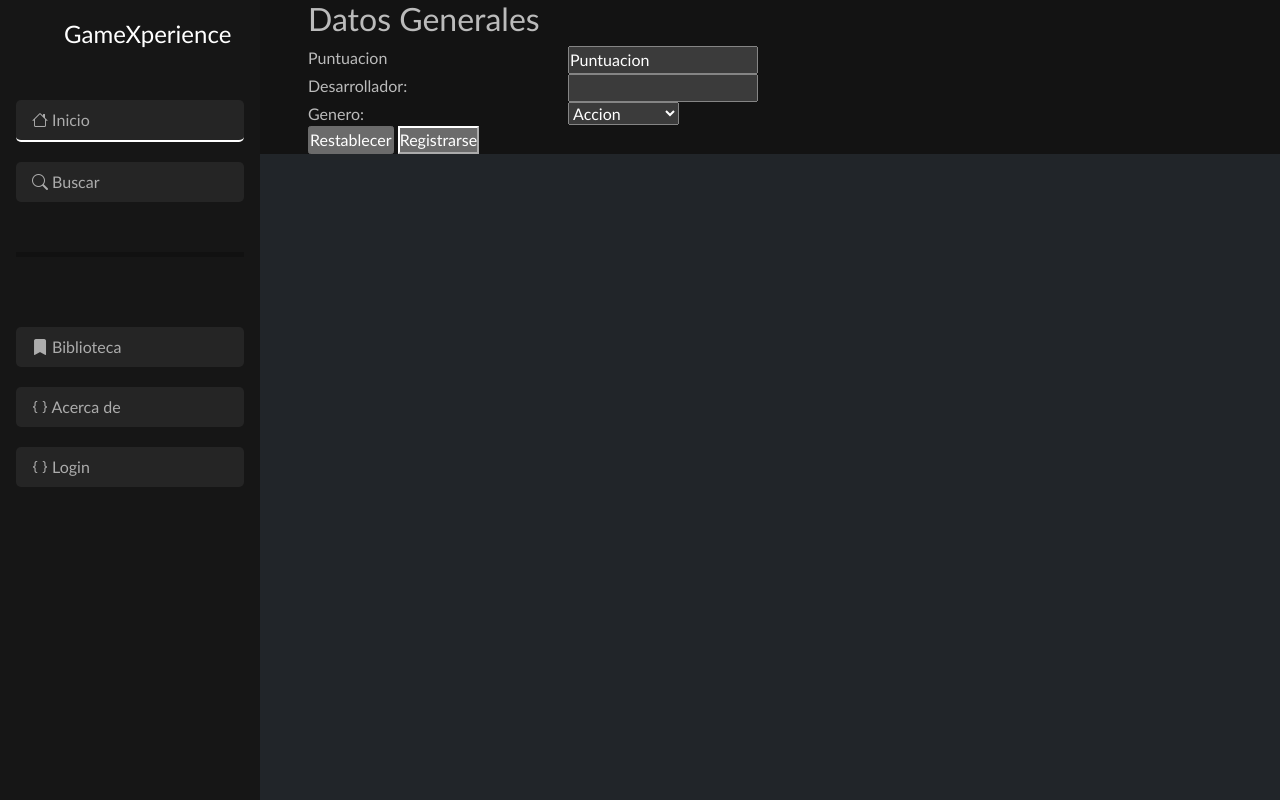
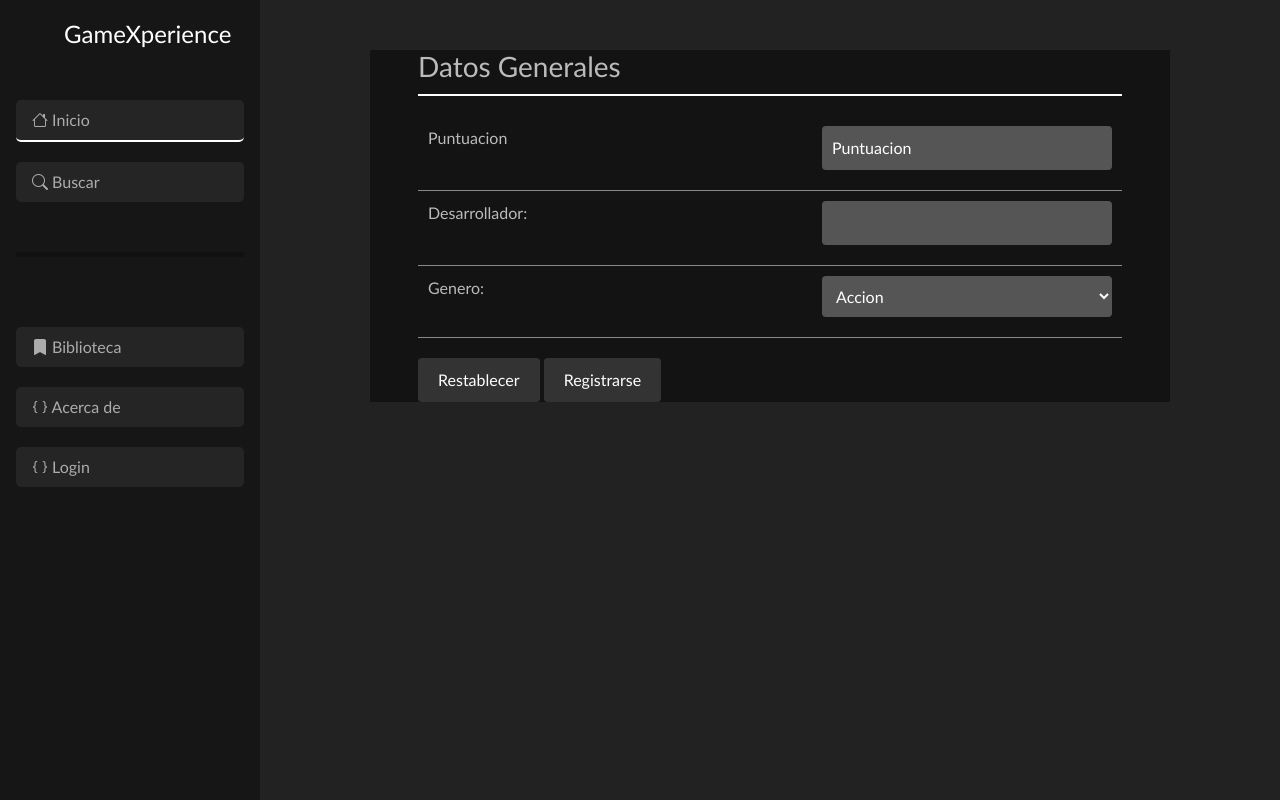
Before and after one commit to Chiquil09/GameXperience, a PHP site: page /admin/crear2.php in a window 1280 px wide. Run offline with PHP 8.4, Linux system fonts and the light colour scheme; data comes from the database, SQL or seed files in the repository.

Commit message:
22/06723-07:43

```diff
--- a/admin/crear2.php
+++ b/admin/crear2.php
@@ -1,15 +1,15 @@
 <?php
 include '../includes/funciones/db_conexion.php';
 
-if(!empty($_GET['puntuacion'])){
+if (!empty($_GET['puntuacion'])) {
     $puntuacion = $_GET['puntuacion'];
     $desarrollador = $_GET['desarrolador'];
     $genero_id = $_GET['genero_id'];
 
     $producto_id = $mysqli->query('SELECT id FROM productos ORDER BY id DESC');
-    $id=$producto_id->fetch_array(MYSQLI_ASSOC);
+    $id = $producto_id->fetch_array(MYSQLI_ASSOC);
 
-    $consulta = 'INSERT INTO datos(puntuacion, desarrolador, genero_id, producto_id) VALUES ('.$puntuacion.',"'. $desarrollador.'",'.$genero_id.', '.$id['id'].')';
+    $consulta = 'INSERT INTO datos(puntuacion, desarrolador, genero_id, producto_id) VALUES (' . $puntuacion . ',"' . $desarrollador . '",' . $genero_id . ', ' . $id['id'] . ')';
 
     if ($mysqli->query($consulta) === TRUE) {
         echo "El juego se creó correctamente.";
@@ -17,16 +17,86 @@ if(!empty($_GET['puntuacion'])){
     } else {
         echo "Error al crear el juego: " . $mysqli->error;
     }
-}else{
+} else {
 
     $sql = "SELECT * FROM generos";
     $result = $mysqli->query($sql);
 }
 include("../includes/templates/header.php");
 ?>
+<!DOCTYPE html>
+<html>
+
+<head>
+    <title>Título de tu página</title>
+    <style>
+        /* Estilos tipo moderno con toque medieval y fondo oscuro */
+        body {
+            background-color: #222;
+            font-family: 'Arial', sans-serif;
+            color: #fff;
+        }
+
+        .home-section {
+            padding: 50px 0;
+        }
+
+        .contenedor {
+            max-width: 800px;
+            margin: 0 auto;
+        }
+
+        h2 {
+            font-size: 28px;
+            margin-bottom: 20px;
+            border-bottom: 2px solid #fff;
+            padding-bottom: 10px;
+        }
+
+        table {
+            width: 100%;
+            margin-bottom: 20px;
+            border-collapse: collapse;
+        }
+
+        td {
+            padding: 10px;
+            border-bottom: 1px solid #888;
+        }
+
+        input[type="number"],
+        input[type="text"],
+        select {
+            width: 100%;
+            padding: 10px;
+            border: none;
+            background-color: #555;
+            color: #fff;
+            border-radius: 4px;
+            margin-bottom: 10px;
+        }
+
+        input[type="reset"],
+        button[type="submit"] {
+            padding: 10px 20px;
+            border: none;
+            background-color: #333;
+            color: #fff;
+            border-radius: 4px;
+            cursor: pointer;
+            transition: background-color 0.3s ease;
+        }
+
+        input[type="reset"]:hover,
+        button[type="submit"]:hover {
+            background-color: #666;
+        }
+    </style>
+</head>
+
+<body>
     <section class="home-section">
         <main class="contenedor container px-5">
-
             <h2>Datos Generales</h2>
 
             <form action="crear2.php">
@@ -47,7 +117,7 @@ include("../includes/templates/header.php");
                             <select name="genero_id">
                                 <?php
                                 if ($result->num_rows > 0) {
-                                while($gen = $result->fetch_assoc()) {
+                                    while ($gen = $result->fetch_assoc()) {
                                 ?>
                                         <option value="<?php echo $gen['id']; ?>"><?php echo $gen['nombre']; ?></option>
                                 <?php
@@ -63,3 +133,6 @@ include("../includes/templates/header.php");
             </form>
         </main>
     </section>
+</body>
+
+</html>
--- a/includes/funciones/db_conexion.php
+++ b/includes/funciones/db_conexion.php
@@ -1,5 +1,5 @@
 <?php
    mysqli_report(MYSQLI_REPORT_ERROR | MYSQLI_REPORT_STRICT);
-$mysqli = new mysqli('localhost', 'root', 'corp92xa', 'gameperience');
+$mysqli = new mysqli('localhost', 'root', '', 'gameperience');
 
 ?>
```
Also changed, not shown: admin/crear.php (+82 -0 lines), prueba2.html (+29 -61 lines), imagenes/Diablo-4-Fecha-Lanzamiento-1.jpg (added), includes/templates/header.php (line endings or trailing spaces). Lines whose indentation alone changed are shown as unchanged.
